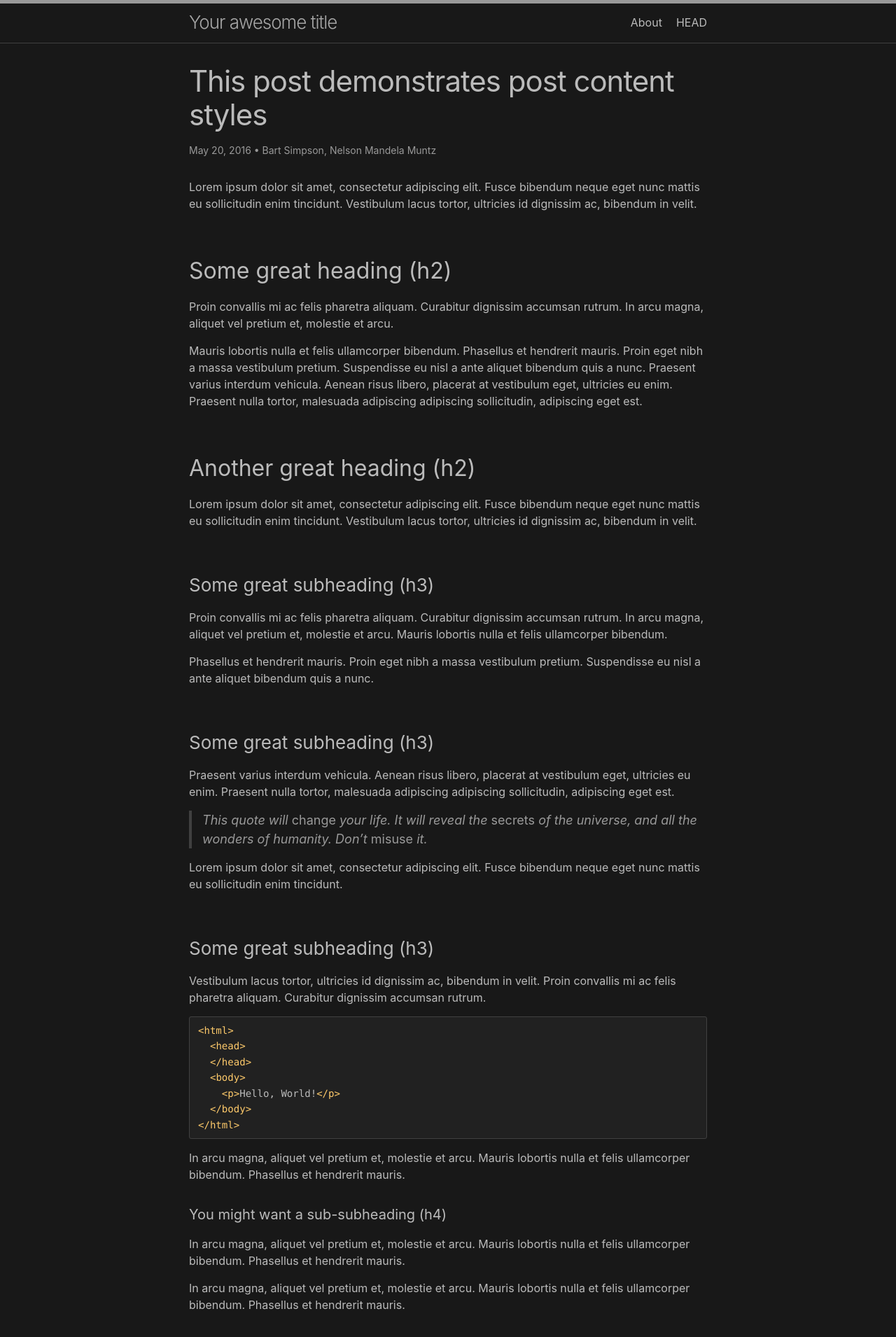
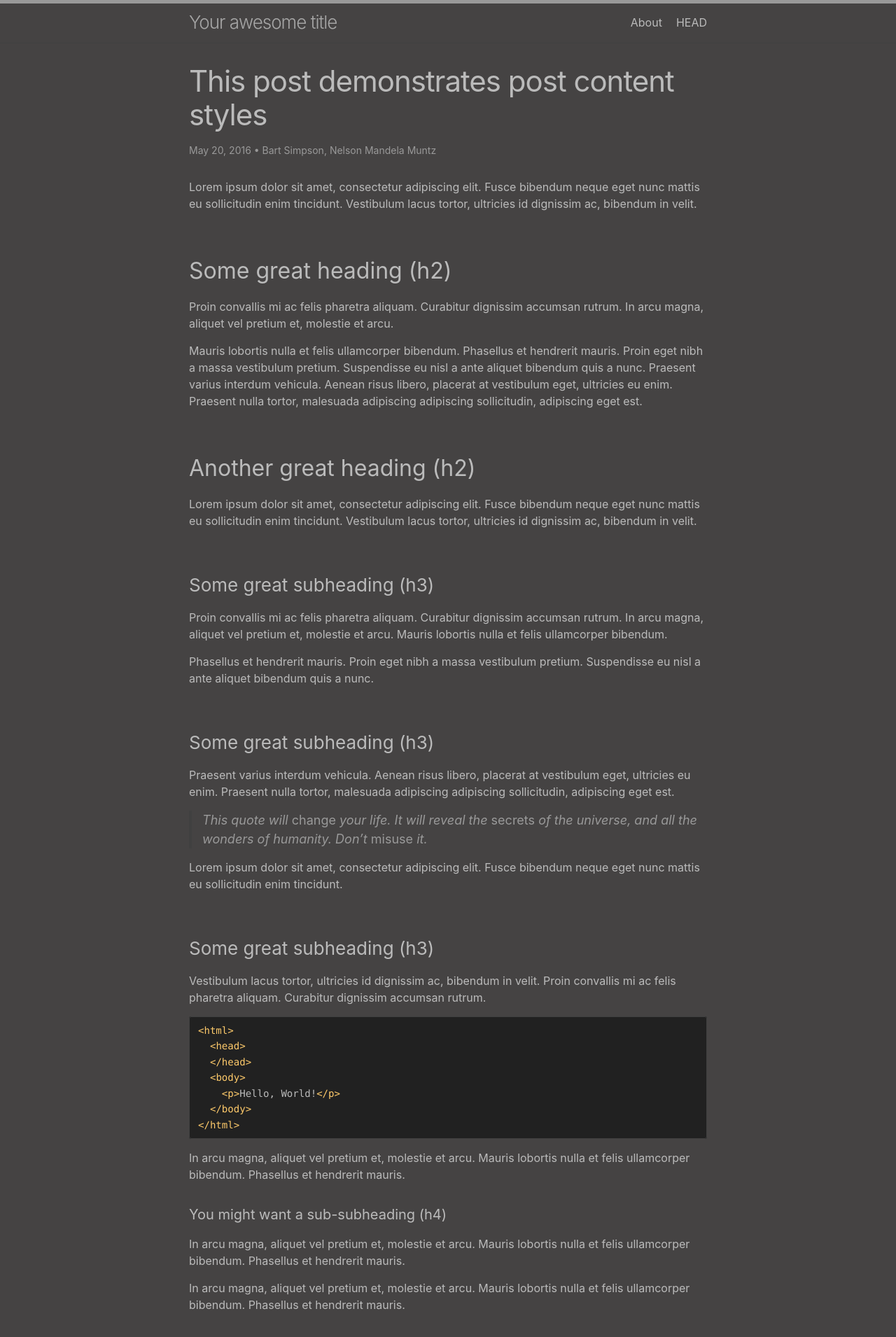
Before and after one commit to kw-ch/kw-ch.github.io, a Jekyll site: the page built from _posts/2016-05-20-this-post-demonstrates-post-content-styles.md, in a window 1280 px wide. Shown: the top 1910 px of the page at 70% size. Built offline with Jekyll 4.4.1, drawn with Linux system fonts in a browser that asks for light colours.

Commit message:
Update dark.scss

```diff
--- a/_sass/minima/skins/dark.scss
+++ b/_sass/minima/skins/dark.scss
@@ -7,7 +7,7 @@ $brand-color-dark:      darken($brand-color, 35%) !default;
 $site-title-color:      $brand-color-light !default;
 
 $text-color:            #bbbbbb !default;
-$background-color:      #181818 !default;
+$background-color:      #454343 !default;
 $code-background-color: #212121 !default;
 
 $link-base-color:       #79b8ff !default;
```
